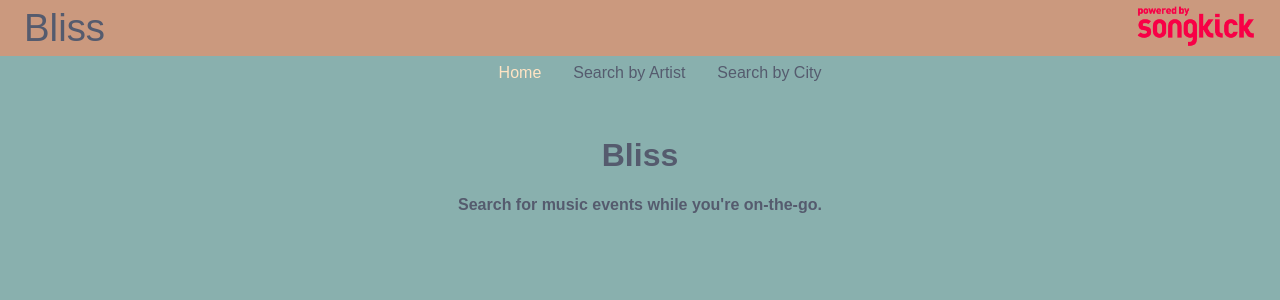
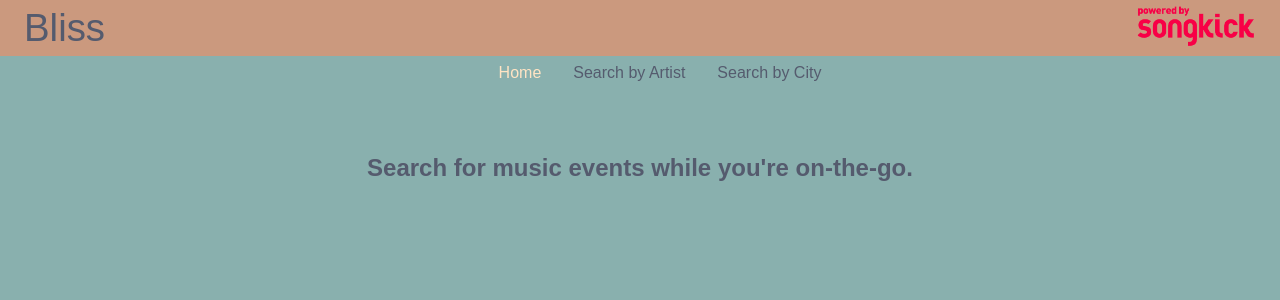
Before and after one commit to ErnestineMoreno/MusicEventsSearchApp, a React (Create React App) app: page / in a window 1280 px wide. Shown: the top 300 px of the page. Built offline with nearby package versions, Linux system fonts and the light colour scheme; a web font is replaced by a local one.

Commit message:
name logo edits

```diff
--- a/src/App.js
+++ b/src/App.js
@@ -75,8 +75,8 @@ class App extends React.Component {
                 () => {
                   return (<div>
                     <br></br>
-                    <h1>Bliss</h1>
-                    <h4>Search for music events while you're on-the-go.</h4>
+                    <br></br>
+<h2>Search for music events while you're on-the-go.</h2>
                   </div>)
 
                       }
```
